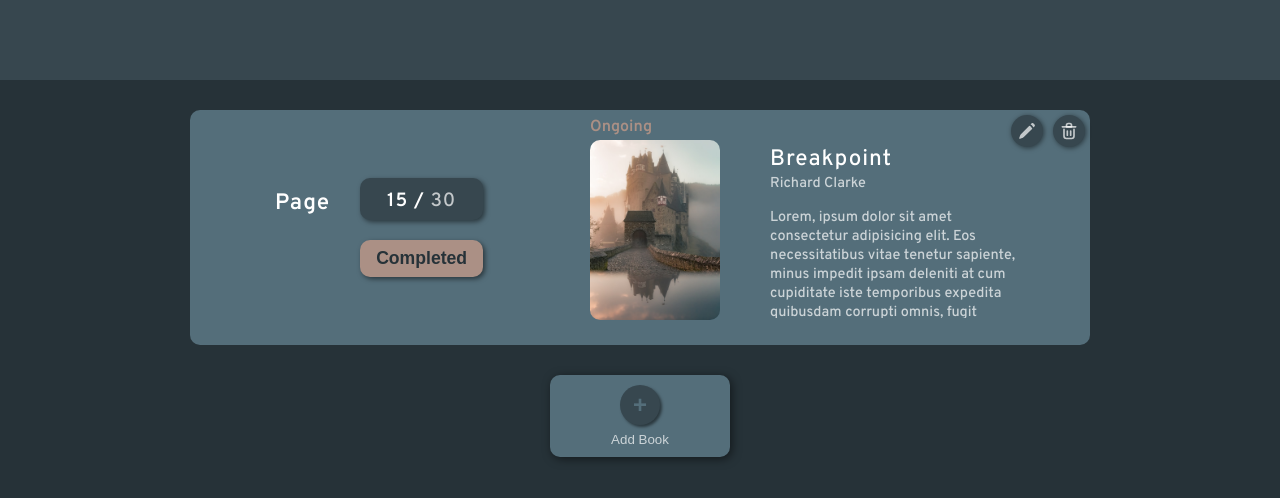
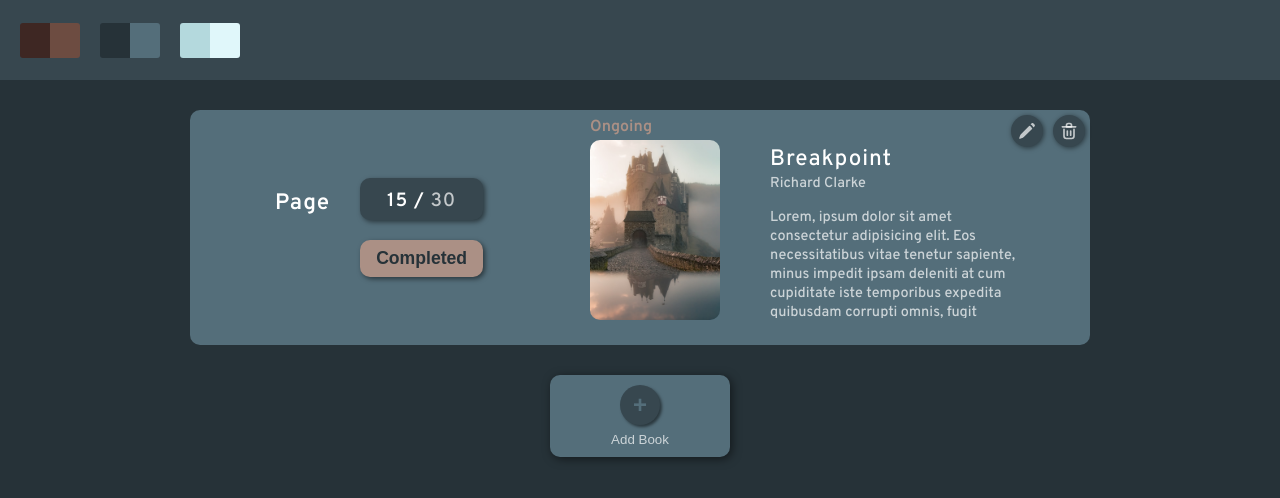
Before and after one commit to john0ground/Library, a website: page index.html in a window 1280 px wide. Drawn offline with Linux system fonts and the light colour scheme.

Commit message:
color-palette styling

```diff
--- a/index.html
+++ b/index.html
@@ -9,7 +9,22 @@
   <script src="script.js" defer></script>
 </head>
 <body>
-  <header></header>
+  <header>
+    <section class="color-palette">
+      <div id="brown" class="theme">
+        <div class="brown1"></div>
+        <div class="brown2"></div>
+      </div>
+      <div id="grayish-blue" class="theme">
+        <div class="gb1"></div>
+        <div class="gb2"></div>
+      </div>
+      <div id="light-blue" class="theme">
+        <div class="lb1"></div>
+        <div class="lb2"></div>
+      </div>
+    </section>
+  </header>
 
   <main>
     <div class="card">
--- a/script.js
+++ b/script.js
@@ -347,7 +347,6 @@ function changeBookState(e) {
 }
 
 // TO DO
-// Border for complete
 // color palette
 // template images
 // Store 2 initial cards in Library Array
--- a/style.css
+++ b/style.css
@@ -47,6 +47,9 @@ header {
   min-width: 100%;
   height: 80px;
   background-color: var(--num-container);
+  display: flex;
+  justify-content: space-between;
+  align-items: center;
 }
 
 main {
@@ -488,6 +491,55 @@ textarea::-webkit-scrollbar-thumb {
   right: -25px;
 }
 
+/* ---------------------------THEME------------------------------------------ */
+.color-palette {
+  display: flex;
+}
+
+.theme {
+  width: 60px;
+  height: 35px;
+  display: flex;
+  margin-left: 20px;
+  border-radius: 3px;
+  overflow: hidden;
+  transition: box-shadow 0.3s;
+}
+
+.theme:hover {
+  box-shadow: 2px 2px 5px rgba(0, 0, 0, 0.5);
+  cursor: pointer;
+}
+
+.theme > * {
+  height: 100%;
+  width: 50%;
+}
+
+.brown1 {
+  background: #3E2723;
+}
+
+.brown2 {
+  background: #6D4C41;
+}
+
+.gb1 {
+  background: #263238;
+}
+
+.gb2 {
+  background: #546E7A;
+}
+
+.lb1 {
+  background: #B4D9DD;
+}
+
+.lb2 {
+  background: #E0F7FA;
+}
+
 .num-container:hover,
 .completed-btn:hover,
 .book-img-container:hover,
@@ -496,8 +548,8 @@ textarea::-webkit-scrollbar-thumb {
 .edit-btn:hover,
 .delete-btn:hover,
 .close:hover,
-#edit-page-save,
-.edit-page-close {
+#edit-page-save:hover,
+.edit-page-close:hover {
   transform: translate(0px, 1px);
   cursor: pointer;
 }
```
